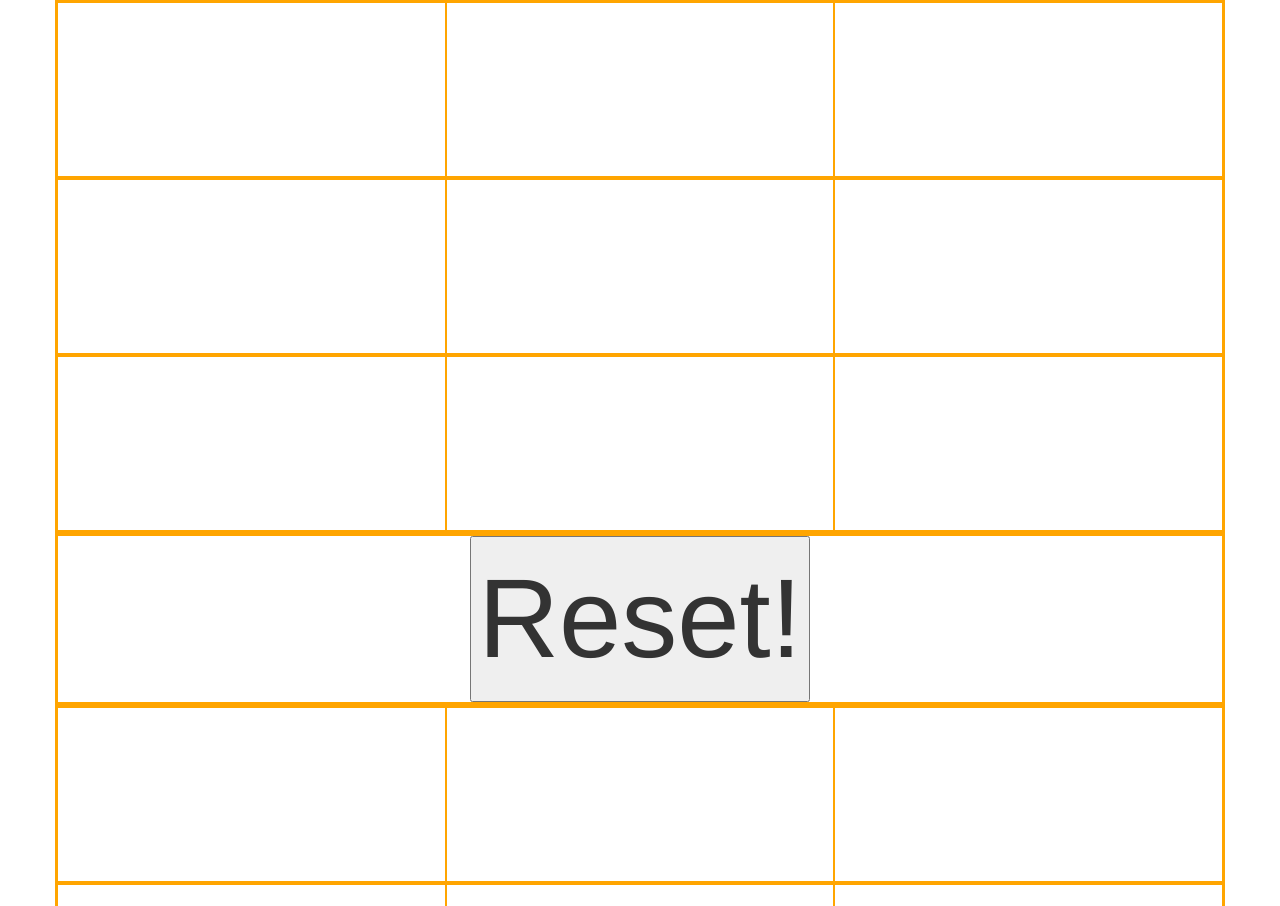
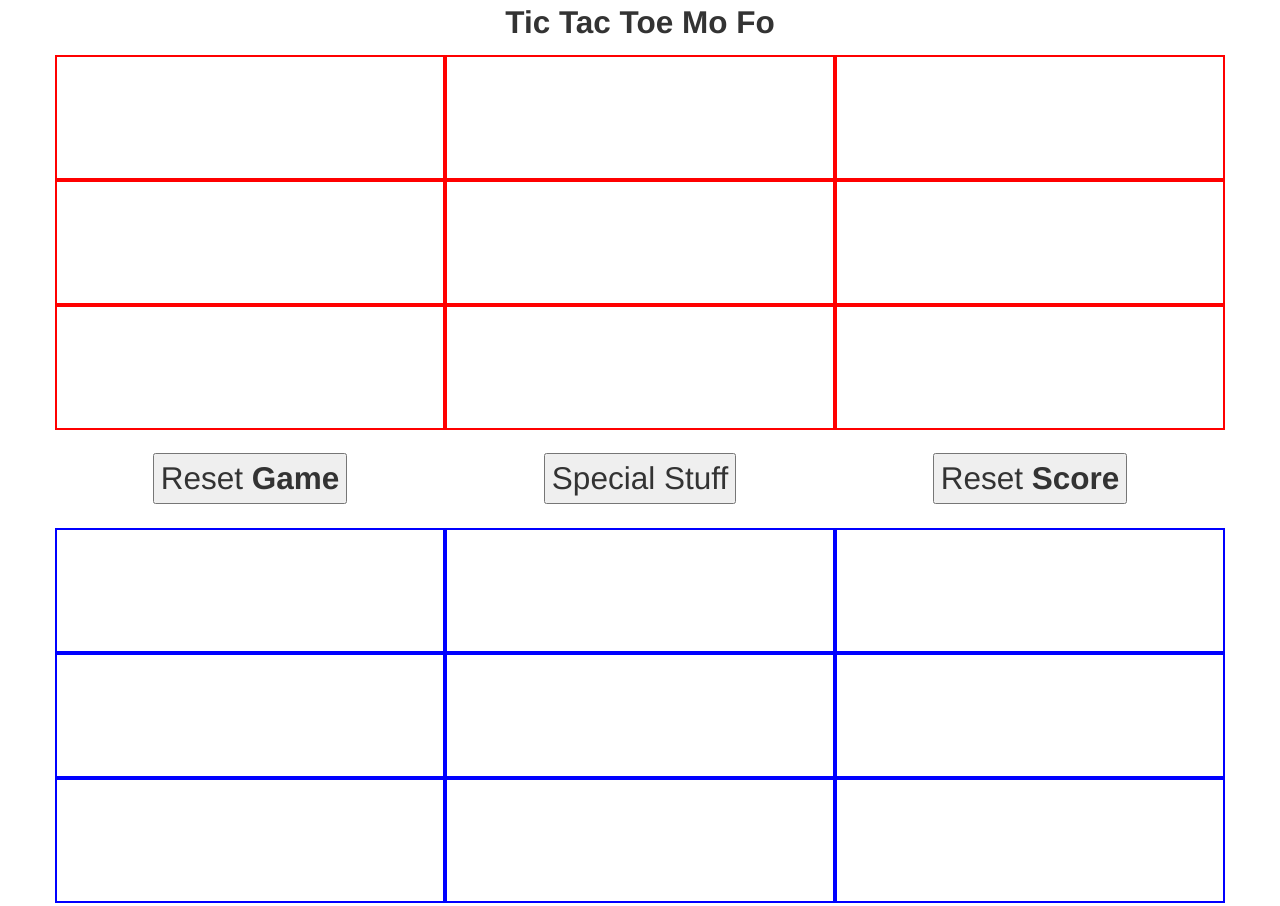
Before and after one commit to ConnerO/tic-tac-toe, a plain HTML site: page index.html in a window 1280 px wide. Shown: the top 906 px of the page. Drawn offline with Linux system fonts and the light colour scheme.

Commit message:
Reset Score Button Works. Added header. Minor CSS changes

```diff
--- a/index.html
+++ b/index.html
@@ -1,7 +1,7 @@
 <!DOCTYPE html>
 <html lang="en">
 	<head>
-		<title>Tic Tac Toe MoFo</title>
+		<title>Tic Tac Toe Mo Fo</title>
 		<link rel="stylesheet" type="text/css" href="normalize.css">
 	<!-- Latest compiled and minified CSS -->
 		<link rel="stylesheet" href="bootstrap.min.css">
@@ -15,34 +15,48 @@
 		<link rel="stylesheet" type="text/css" href="style.css">
 	</head>
 	<body>
-
+		<header>
+		    <div class="row">
+			     <div class="col-xs-12"><p>Tic Tac Toe Mo Fo</p></div>
+			</div>
+		</header>
 	<!-- TIC TAC TOE GAME SECTION BELOW -->
 		<div class="container">
-		    <div class="row">
+		    <div class="row red">
 			     <div class="col-xs-4 button a"></div>
 			     <div class="col-xs-4 button b"></div>
 			     <div class="col-xs-4 button c"></div>
 			</div>
-		    <div class="row">
+		    <div class="row red">
 			     <div class="col-xs-4 button d"></div>
 			     <div class="col-xs-4 button e"></div>
 			     <div class="col-xs-4 button f"></div>
 		    </div>
-		    <div class="row">
+		    <div class="row red">
 			     <div class="col-xs-4 button g"></div>
 			     <div class="col-xs-4 button h"></div>
 			     <div class="col-xs-4 button i"></div>
 		    </div>
 		</div>
 
+<!-- MIDDLE BUTTONS -->
 		<div class="container">
 		    <div class="row">
-			     <div class="col-xs-12 reset">
-			     	<button type="button">Reset!</button>
+			     <div class="col-xs-4 reset middlebuttons">
+			     	<button type="button">Reset <b>Game</b></button>
+			     </div>
+
+			     <div class="col-xs-4 special middlebuttons">
+			     	<button type="button">Special Stuff</button>
+			     </div>
+
+			     <div class="col-xs-4 resetscore middlebuttons">
+			     	<button type="button">Reset <b>Score</b></button>
 			     </div>
 			</div>
 		</div>
 
+<!-- SCOREBOARD -->
 		<div class="container">
 		    <div class="row">
 			     <div class="col-xs-4 scoreboard scoreX1"></div>
--- a/main.js
+++ b/main.js
@@ -31,10 +31,19 @@ $(document).ready(function(){
 		getWinner();
 	});
 
+// RESET GAME BUTTON
 	$(".reset").click(function(){
 		turnCounter=0;
 
 		$(".button").text("").removeClass("deny");
+	});
+
+// RESET SCORE BUTTON
+	$(".resetscore").click(function(){
+		xscore = 0;
+		oscore = 0;
+		tiescore = 0;
+		$(".scoreboard").text("");
 	});
 
 	// $(".button").click(function(){
@@ -50,7 +59,7 @@ $(document).ready(function(){
 	// 	}
 
 
-///DELETE THIS IS YOU GET THE OTHER VERSION OF THIS CODE TO WORK
+// HOW SCORE OF X IS CALCULATED
 	function getScoreX() {
 		xscore++;
 		console.log("xscore is ", xscore);
@@ -68,6 +77,7 @@ $(document).ready(function(){
 		}
 	}
 
+// HOW SCORE OF O IS CALCULATED
 	function getScoreO() {
 		oscore++;
 		console.log("oscore is ", oscore);
@@ -85,6 +95,7 @@ $(document).ready(function(){
 		}
 	}
 
+// HOW SCORE OF TIE IS CALCULATED
 	function getScoreTie() {
 		tiescore++;
 		console.log("tiescore is ", tiescore);
--- a/style.css
+++ b/style.css
@@ -1,7 +1,10 @@
 div {
-	font-size:2em;
-	border: 1px solid orange;
+	font-size:1.5em;
 	text-align: center;
+}
+
+p {
+	font-weight: bold;
 }
 
 
@@ -16,8 +19,8 @@ div {
 
 
 .button {
-	height: 175px;
-
+	height: 125px;
+	border: 2px solid red;
 }
 
 .reset {
@@ -25,5 +28,16 @@ div {
 }
 
 .scoreboard {
-	height: 175px;
+	height: 125px;
+	border: 2px solid blue;
 }
+
+.middlebuttons {
+	font-size: 1em;
+	margin:2% 0;
+	vertical-align: middle;
+}
+
+.deny, .scoreboard {
+	padding: 2%;
+}
```
